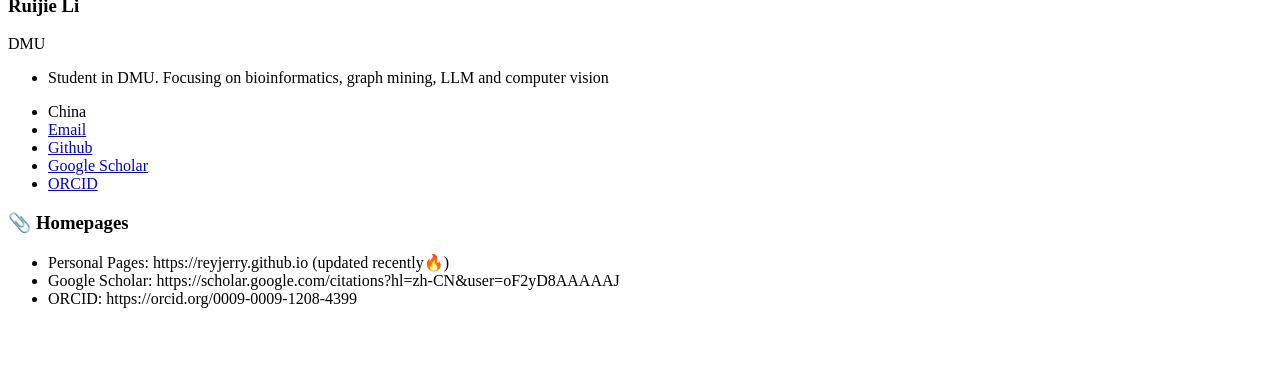
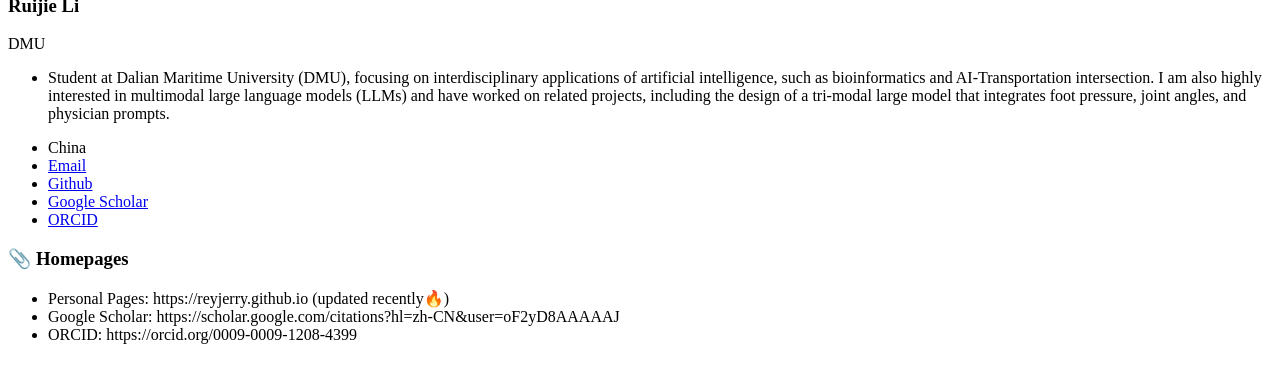
Before and after one commit to ReyJerry/ReyJerry.github.io, a Jekyll site: the page built from _pages/includes/homepage.md, in a window 1280 px wide, cut to the strip 530-900 px from the top of the page. Built offline with Jekyll 4.4.1, drawn with Linux system fonts in a browser that asks for light colours; our own code applies the rules of GitHub Pages for plain Markdown files.

Commit message:
_config.yml

```diff
--- a/_config.yml
+++ b/_config.yml
@@ -6,8 +6,8 @@
 # `jekyll serve`. If you change this file, please restart the server process.
 
 # Site Settings
-title                    : "Ruijie Li"
-description              : "Student in DMU. Focusing on bioinformatics, graph mining, LLM and computer vision"
+title                    : "ReyJerry"
+description              : "Student at Dalian Maritime University (DMU), focusing on interdisciplinary applications of artificial intelligence, such as bioinformatics and AI-Transportation intersection. I am also highly interested in multimodal large language models (LLMs) and have worked on related projects, including the design of a tri-modal large model that integrates foot pressure, joint angles, and physician prompts."
 repository               : "reyjerry/reyjerry.github.io"
 google_scholar_stats_use_cdn : true
 
```
